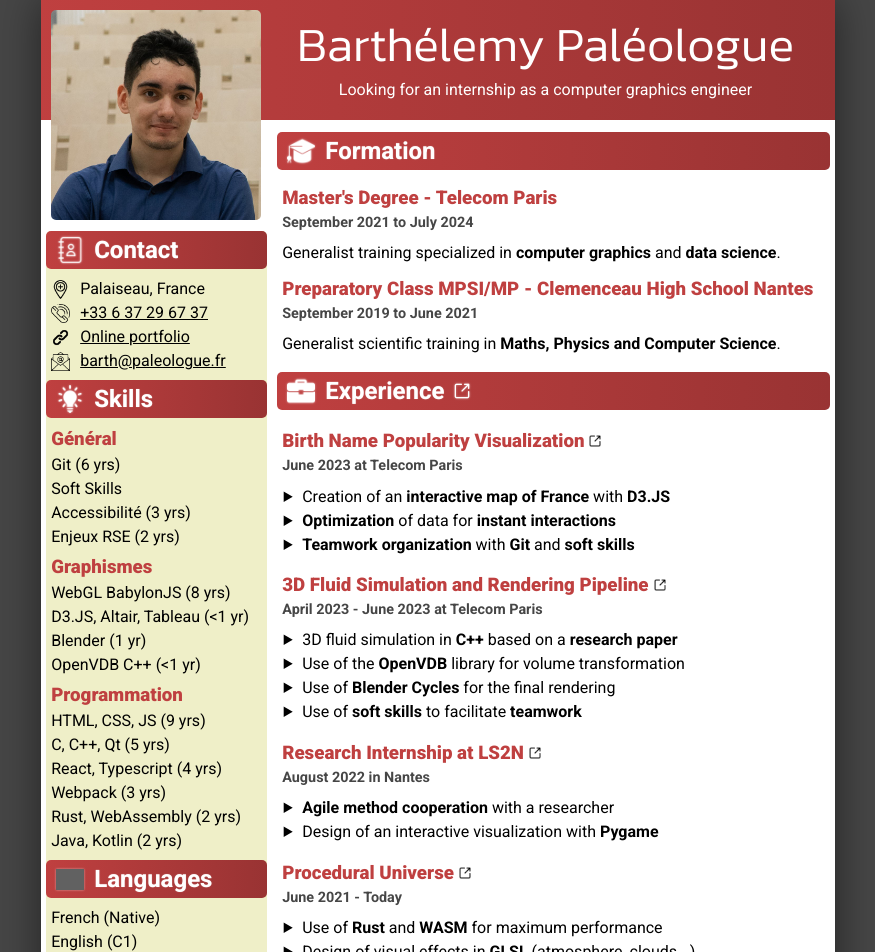
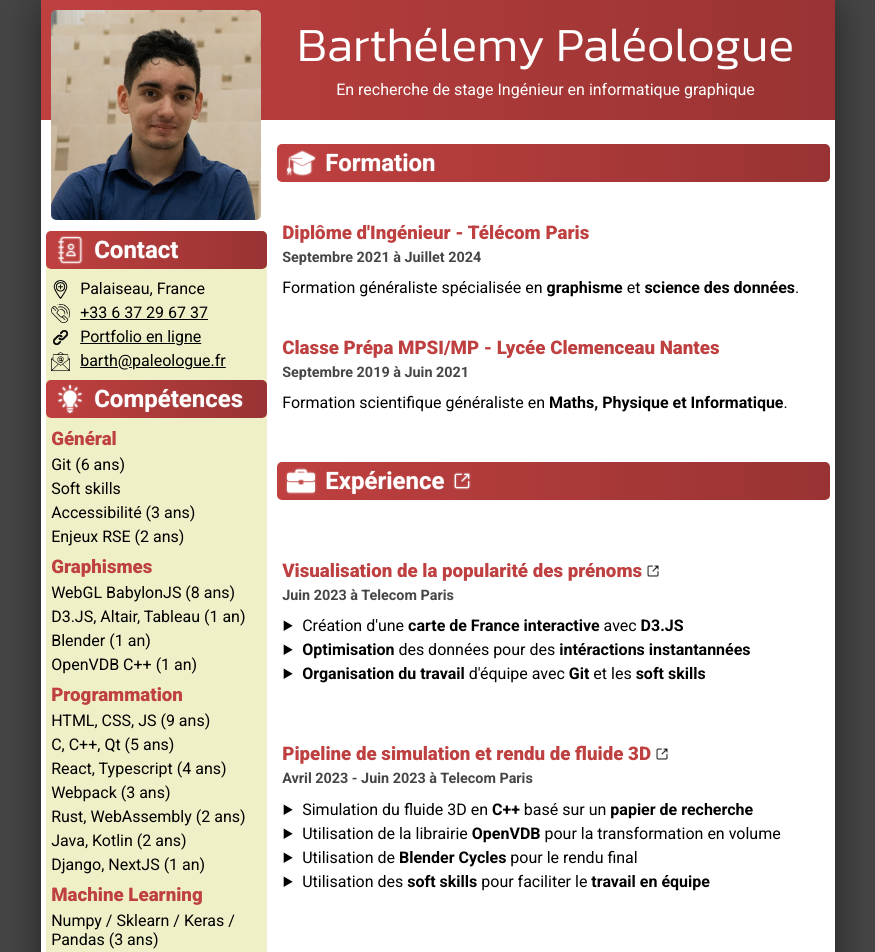
Before and after one commit to BarthPaleologue/resume, a Next.js app: page /resume/ in a window 1280 px wide. Shown: the top 952 px of the page, without its empty margins (202-1077 px from the left). Built offline with nearby package versions, Linux system fonts and the light colour scheme; grey boxes are pictures that could not be loaded.

Commit message:
skill internationalization

```diff
--- a/src/app/internationalization.ts
+++ b/src/app/internationalization.ts
@@ -3,7 +3,7 @@ export enum Lang {
     EN = 'en'
 }
 
-export let currentLang = Lang.EN;
+export let currentLang = Lang.FR;
 
 export function YoE(y: number): string {
     switch (currentLang) {
@@ -17,7 +17,7 @@ export function YoE(y: number): string {
 /**
  * Can use any language for the title, when and what
  */
-class InternationalizedString {
+export class IString {
     map: Map<Lang, string>;
     constructor(map: Map<Lang, string>) {
         this.map = map;
@@ -36,10 +36,10 @@ class InternationalizedString {
     }
 }
 
-export function S(json: { [key in Lang]: string }): InternationalizedString {
+export function S(json: { [key in Lang]: string }): IString {
     const map = new Map<Lang, string>();
     for (const [key, value] of Object.entries(json)) {
         map.set(key as Lang, value);
     }
-    return new InternationalizedString(map);
+    return new IString(map);
 }
--- a/src/app/page.tsx
+++ b/src/app/page.tsx
@@ -3,10 +3,12 @@ import { Experience, ExperienceContainer } from './experienceContainer';
 import { experiences } from './experiences';
 import { FormationContainer } from './formationContainer';
 import { formations } from './formations';
-import { Lang, S, YoE, currentLang } from './internationalization';
+import { IString, Lang, S, YoE, currentLang } from './internationalization';
 import { Header } from './header';
 import './styles/App.scss';
 import { IS } from './strings';
+import { skills } from './skills';
+import { SkillContainer } from './skillContainer';
 
 export default function Home() {
   return (
@@ -20,7 +22,7 @@ export default function Home() {
           </section>
           <section>
             <h2><span className="icon experience-icon inverted"></span><AccessLinkIcon text={IS.experience} inverted url='https://barth.paleologue.fr' title="Online Portfolio" /></h2>
-            {experiences.map((experience: Experience) => (<ExperienceContainer key={experience.titleFR} experience={experience} />))}
+            {experiences.map((experience) => (<ExperienceContainer key={experience.titleFR} experience={experience} />))}
           </section>
         </div>
         <div className="rightPanel">
@@ -35,46 +37,7 @@ export default function Home() {
           </section>
           <section>
             <h2><span className="icon skill-icon inverted"></span>{IS.skills}</h2>
-            <div>
-              <h3>Général</h3>
-              <p>Git ({YoE(6)})</p>
-              <p>Soft Skills</p>
-              <p>Accessibilité ({YoE(3)})</p>
-              <p>Enjeux RSE ({YoE(2)})</p>
-            </div>
-            <div>
-              <h3>Graphismes</h3>
-              <p>WebGL BabylonJS ({YoE(8)})</p>
-              <p>D3.JS, Altair, Tableau (&lt;{YoE(1)})</p>
-              <p>Blender ({YoE(1)})</p>
-              <p>OpenVDB C++ (&lt;{YoE(1)})</p>
-            </div>
-            <div>
-              <h3>Programmation</h3>
-              <p>HTML, CSS, JS ({YoE(9)})</p>
-              <p>C, C++, Qt ({YoE(5)})</p>
-              <p>React, Typescript ({YoE(4)})</p>
-              <p>Webpack ({YoE(3)})</p>
-              <p>Rust, WebAssembly ({YoE(2)})</p>
-              <p>Java, Kotlin ({YoE(2)})</p>
-              <p hidden>Django, NextJS ({YoE(1)})</p>
-            </div>
-            <div hidden>
-              <h3>Machine Learning</h3>
-              <p>Numpy / Sklearn / Keras / Pandas ({YoE(3)})</p>
-            </div>
-            <div hidden>
-              <h3>Desktop</h3>
-              <p>C / C++ ({YoE(7)})</p>
-              <p>Rust ({YoE(2)})</p>
-              <p>Java / Java Swing ({YoE(1)})</p>
-              <p>Electron ({YoE(1)})</p>
-            </div>
-            <div hidden>
-              <h3>Mobile</h3>
-              <p>Android Kotlin ({YoE(1)})</p>
-              <p>Flutter ({YoE(1)})</p>
-            </div>
+            {skills.map((skillList) => (<SkillContainer key={skillList.title instanceof IString ? skillList.title.s : skillList.title} skillList={skillList} />))}
           </section>
           <section>
             <h2><span className="icon language-icon inverted"></span>{IS.languages}</h2>
--- /dev/null
+++ b/src/app/skillContainer.tsx
@@ -0,0 +1,31 @@
+import { IString, YoE } from "./internationalization"
+
+export type Skill = {
+    title: IString | string;
+    yoe?: number;
+}
+
+export type SkillList = {
+    title: IString | string;
+    skills: Skill[];
+    hidden?: boolean;
+}
+
+export interface SkillContainerProps {
+    skillList: SkillList;
+}
+
+export const SkillContainer = ({ skillList }: SkillContainerProps) => {
+    const title = skillList.title instanceof IString ? skillList.title.s : skillList.title;
+    return (
+        <div>
+            <h3>{title}</h3>
+            {skillList.skills.map((skill: Skill) => (
+                <p key={skill.title instanceof IString ? skill.title.s : skill.title}>
+                    {skill.title instanceof IString ? skill.title.s : skill.title}&nbsp;
+                    {skill.yoe ? `(${YoE(skill.yoe)})` : ''}
+                </p>
+            ))}
+        </div>
+    )
+}
--- /dev/null
+++ b/src/app/skills.ts
@@ -0,0 +1,60 @@
+import { S } from "./internationalization";
+import { SkillList } from "./skillContainer";
+
+export const skills: SkillList[] = [
+    {
+        title: S({ "fr": "Général", "en": "General" }),
+        skills: [
+            { title: "Git", yoe: 6 },
+            { title: "Soft skills" },
+            { title: S({ "fr": "Accessibilité", "en": "Accessibility" }), yoe: 3 },
+            { title: S({ "fr": "Enjeux RSE", "en": "CSR issues" }), yoe: 2 },
+        ]
+    },
+    {
+        title: S({ "fr": "Graphismes", "en": "Graphics" }),
+        skills: [
+            { title: "WebGL BabylonJS", yoe: 8 },
+            { title: "D3.JS, Altair, Tableau", yoe: 1 },
+            { title: "Blender", yoe: 1 },
+            { title: "OpenVDB C++", yoe: 1 },
+        ]
+    },
+    {
+        title: S({ "fr": "Programmation", "en": "Programming" }),
+        skills: [
+            { title: "HTML, CSS, JS", yoe: 9 },
+            { title: "C, C++, Qt", yoe: 5 },
+            { title: "React, Typescript", yoe: 4 },
+            { title: "Webpack", yoe: 3 },
+            { title: "Rust, WebAssembly", yoe: 2 },
+            { title: "Java, Kotlin", yoe: 2 },
+            { title: "Django, NextJS", yoe: 1 },
+        ]
+    },
+    {
+        title: "Machine Learning",
+        skills: [
+            { title: "Numpy / Sklearn / Keras / Pandas", yoe: 3 },
+        ],
+        hidden: true
+    },
+    {
+        title: "Desktop",
+        skills: [
+            { title: "C / C++", yoe: 7 },
+            { title: "Rust", yoe: 2 },
+            { title: "Java / Java Swing", yoe: 1 },
+            { title: "Electron", yoe: 1 },
+        ],
+        hidden: true
+    },
+    {
+        title: "Mobile",
+        skills: [
+            { title: "Android Kotlin", yoe: 1 },
+            { title: "Flutter", yoe: 1 },
+        ],
+        hidden: true
+    },
+];
```
